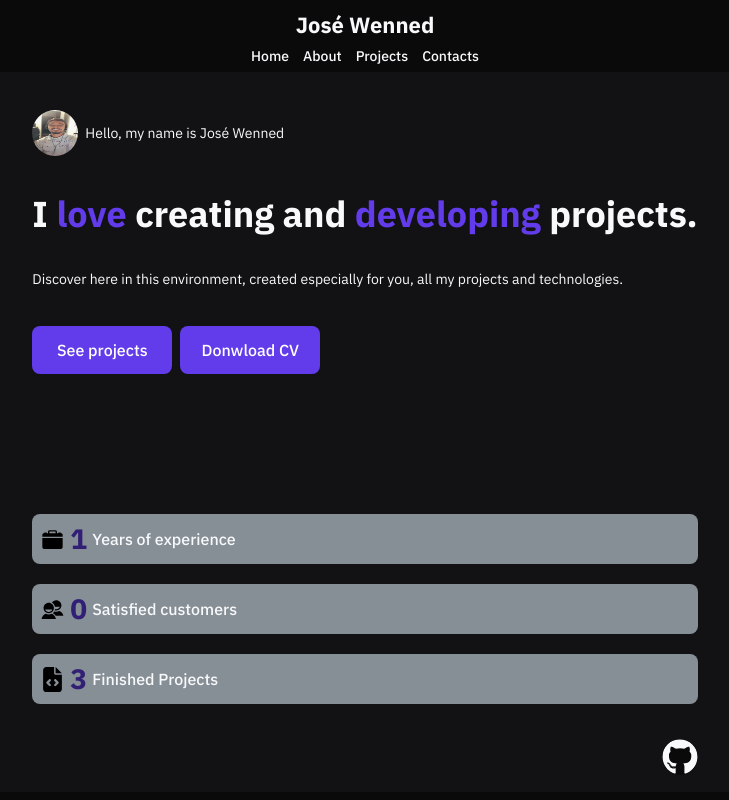
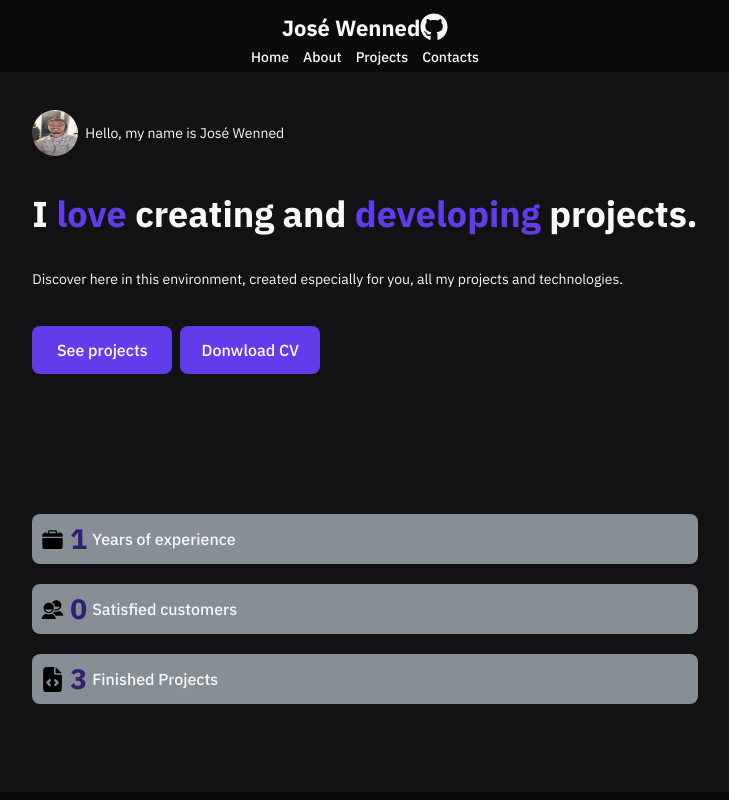
Before and after one commit to Kenzie-Academy-Brasil-Developers/Entrega---Portf-lio-de-Sucesso-JoseWenned, a React (Vite) app: page / in a window 1280 px wide. Shown: the top 800 px of the page, without its empty margins (275-1004 px from the left). Built offline with nearby package versions, Linux system fonts and the light colour scheme.

Commit message:
feat: update cmponents header and home

```diff
--- a/src/Components/Header/header.component.tsx
+++ b/src/Components/Header/header.component.tsx
@@ -1,5 +1,6 @@
 import { Link } from "react-router-dom"
 import style from "./style.module.scss"
+import { FaGithub } from "react-icons/fa";
 
 export const Header = () => {
 
@@ -9,15 +10,19 @@ export const Header = () => {
 
                 <div className={style.containerPrimary}>
 
-                    <div>
+                    <div className={style.containerSubPrimary}>
                         <h1 className={style.titleName}>José Wenned</h1>
+
+                        <a href="https://github.com/JoseWenned" target="blank"><FaGithub className={style.imageGitHub}/></a>
                     </div>
 
                     <div className={style.containerSecond}>
+
                         <Link className={style.titleNavigate} to="/">Home</Link>
                         <Link className={style.titleNavigate} to="/AboutMe">About</Link>
                         <Link className={style.titleNavigate} to="/ProjectsPage">Projects</Link>
                         <Link className={style.titleNavigate} to="/ContactsPage">Contacts</Link>
+
                     </div>
 
                 </div>
--- a/src/Components/Header/style.module.scss
+++ b/src/Components/Header/style.module.scss
@@ -4,6 +4,7 @@
 
     display: flex;
     align-items: center;
+    flex-direction: column;
     justify-content: center;
 }
 
@@ -13,13 +14,21 @@
     flex-direction: column;
     justify-content: space-between;
     align-items: center;
-
-    max-width: 64rem;
-    gap: 0.438rem;
-
     margin-top: 0.313rem;
 
+    width: 90%;
+
 }
+
+.containerSubPrimary {
+
+    display: flex;
+    flex-direction: row;
+    justify-content: space-between;
+    align-items: center;
+
+}
+
 
 .containerSecond {
 
@@ -50,3 +59,39 @@
     text-decoration: none;
 
 }
+
+.containerGitHub {
+
+    display: flex;
+    justify-content: end;
+
+    margin-top: 35px;
+
+}
+
+.imageGitHub {
+
+    background-color: var(--color-gray-5);
+    color: var(--color-gray-0);
+
+    width: 28px;
+    height: 28px;
+
+    border-radius: 50%;
+
+}
+
+.imageGitHub:hover {
+
+    background-color: var(--color-primary-50);
+    color: var(--color-gray-0);
+
+}
+
+.iconListNavigate {
+    width: 30px;
+    height: 30px;
+
+    background-color: var(--color-gray-5);
+    color: var(--color-gray-3);
+}
--- a/src/Components/Home/home.component.tsx
+++ b/src/Components/Home/home.component.tsx
@@ -4,7 +4,6 @@ import style from "./style.module.scss"
 import { IoIosBriefcase } from "react-icons/io";
 import { IoMdContacts } from "react-icons/io";
 import { FaFileCode } from "react-icons/fa6";
-import { FaGithub } from "react-icons/fa";
 
 export const Home = () => {
 
@@ -65,12 +64,6 @@ export const Home = () => {
 
                     </div>
 
-                    <div className={style.containerGitHub}>
-
-                        <a href="https://github.com/JoseWenned" target="blank"><FaGithub className={style.imageGitHub}/></a>
-
-                    </div>
-
                 </div>
 
             </section>
--- a/src/Components/Home/style.module.scss
+++ b/src/Components/Home/style.module.scss
@@ -184,31 +184,3 @@
     margin-left: 8px;
 
 }
-
-.containerGitHub {
-
-    display: flex;
-    justify-content: end;
-
-    margin-top: 35px;
-
-}
-
-.imageGitHub {
-
-    background-color: var(--color-gray-5);
-    color: var(--color-gray-0);
-
-    width: 36px;
-    height: 36px;
-
-    border-radius: 50%;
-
-}
-
-.imageGitHub:hover {
-
-    background-color: var(--color-primary-50);
-    color: var(--color-gray-0);
-
-}
```
